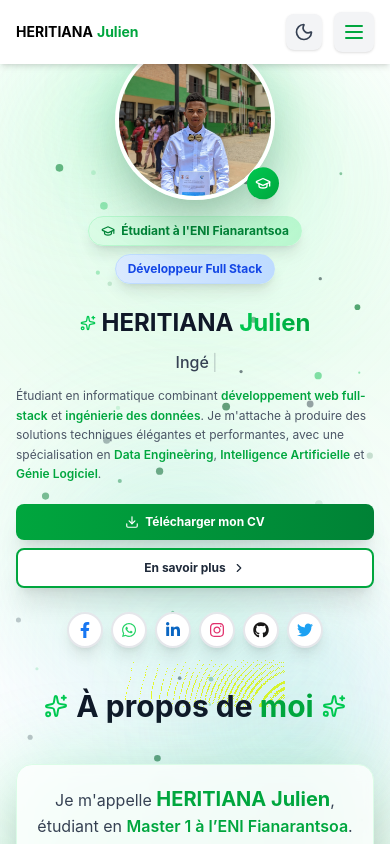
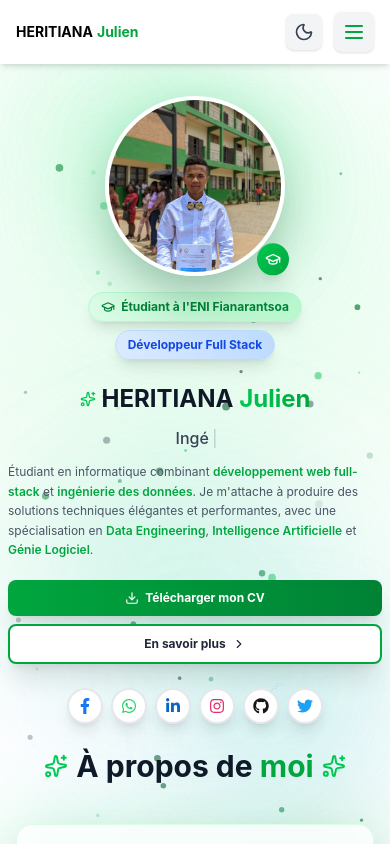
Before and after one commit to momode12/portfolio, a React (Vite) app: page / in a window 390 px wide. Shown: the top 844 px of the page. Built offline with nearby package versions, Linux system fonts and the light colour scheme.

Commit message:
responsive total3

```diff
--- a/src/components/About.tsx
+++ b/src/components/About.tsx
@@ -39,7 +39,7 @@ const About: React.FC<AboutProps> = () => {
   return (
     <section
       id="accueil"
-      className="py-8 xs:py-10 sm:py-16 md:py-20 lg:py-24 px-2 xs:px-4 sm:px-6 lg:px-8 bg-gradient-to-b from-white via-green-50 to-white
+      className="pt-24 pb-6 xs:pt-28 xs:pb-8 sm:py-16 md:py-20 lg:py-24 px-2 xs:px-4 sm:px-6 lg:px-8 bg-gradient-to-b from-white via-green-50 to-white
                  dark:from-gray-950 dark:via-gray-900 dark:to-gray-950
                  transition-colors duration-500 overflow-hidden"
     >
@@ -50,7 +50,7 @@ const About: React.FC<AboutProps> = () => {
         style={{ animationDelay: "1s" }}
       />
 
-      <div className="flex items-center justify-center py-2 px-2 sm:px-4 relative z-10">
+      <div className="flex items-center justify-center relative z-10">
         <div className="max-w-6xl w-full grid grid-cols-1 md:grid-cols-2 gap-6 xs:gap-8 sm:gap-10 md:gap-12 items-center">
           {/* Section Image */}
           <motion.div
@@ -67,7 +67,7 @@ const About: React.FC<AboutProps> = () => {
                 <img
                   src={profilePic}
                   alt={aboutTexts.imageAlt}
-                  className="w-40 h-40 xs:w-48 xs:h-48 sm:w-56 sm:h-56 md:w-64 md:h-64 rounded-full object-cover shadow-2xl border-4 border-white dark:border-gray-700 transition-all duration-500 group-hover:scale-105 group-hover:border-green-400 dark:group-hover:border-green-500 relative z-10"
+                  className="w-45 h-45 xs:w-40 xs:h-40 sm:w-56 sm:h-56 md:w-64 md:h-64 rounded-full object-cover shadow-2xl border-4 border-white dark:border-gray-700 transition-all duration-500 group-hover:scale-105 group-hover:border-green-400 dark:group-hover:border-green-500 relative z-10"
                 />
 
                 {/* Badge animé */}
```
